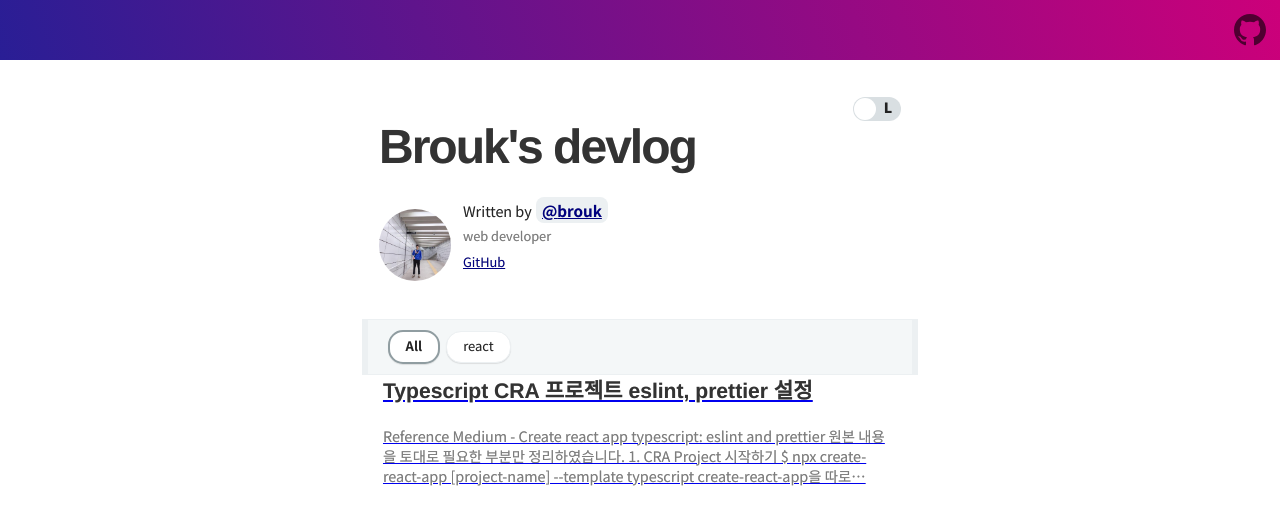
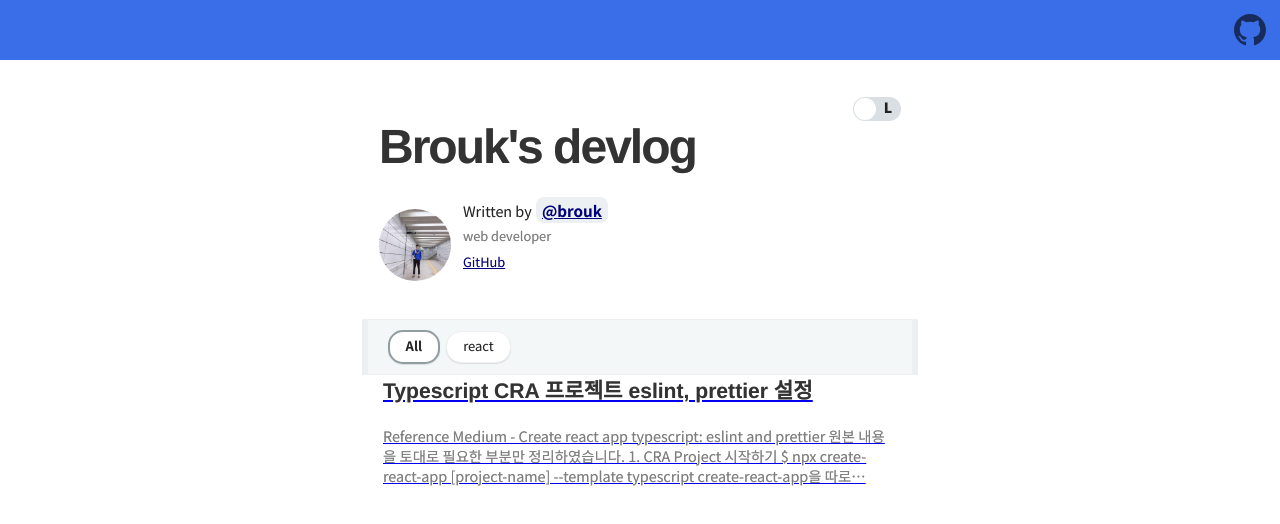
Before and after one commit to RINDAMAN2426/brouk-devlog, a Gatsby site: page / in a window 1280 px wide. Shown: the top 524 px of the page. Built offline with nearby package versions, Linux system fonts and the light colour scheme; Gatsby itself is replaced by a stand-in of ours; some packages are replaced by stand-ins of ours; what typography-theme-github would draw is missing.

Commit message:
Change Header Color

```diff
--- a/src/components/top/index.scss
+++ b/src/components/top/index.scss
@@ -4,7 +4,7 @@
   position: relative;
   width: 100%;
   height: 60px;
-  background: $theme-gradient;
+  background: #3a6ee8;
 
   .link {
     display: inline-block;
```
